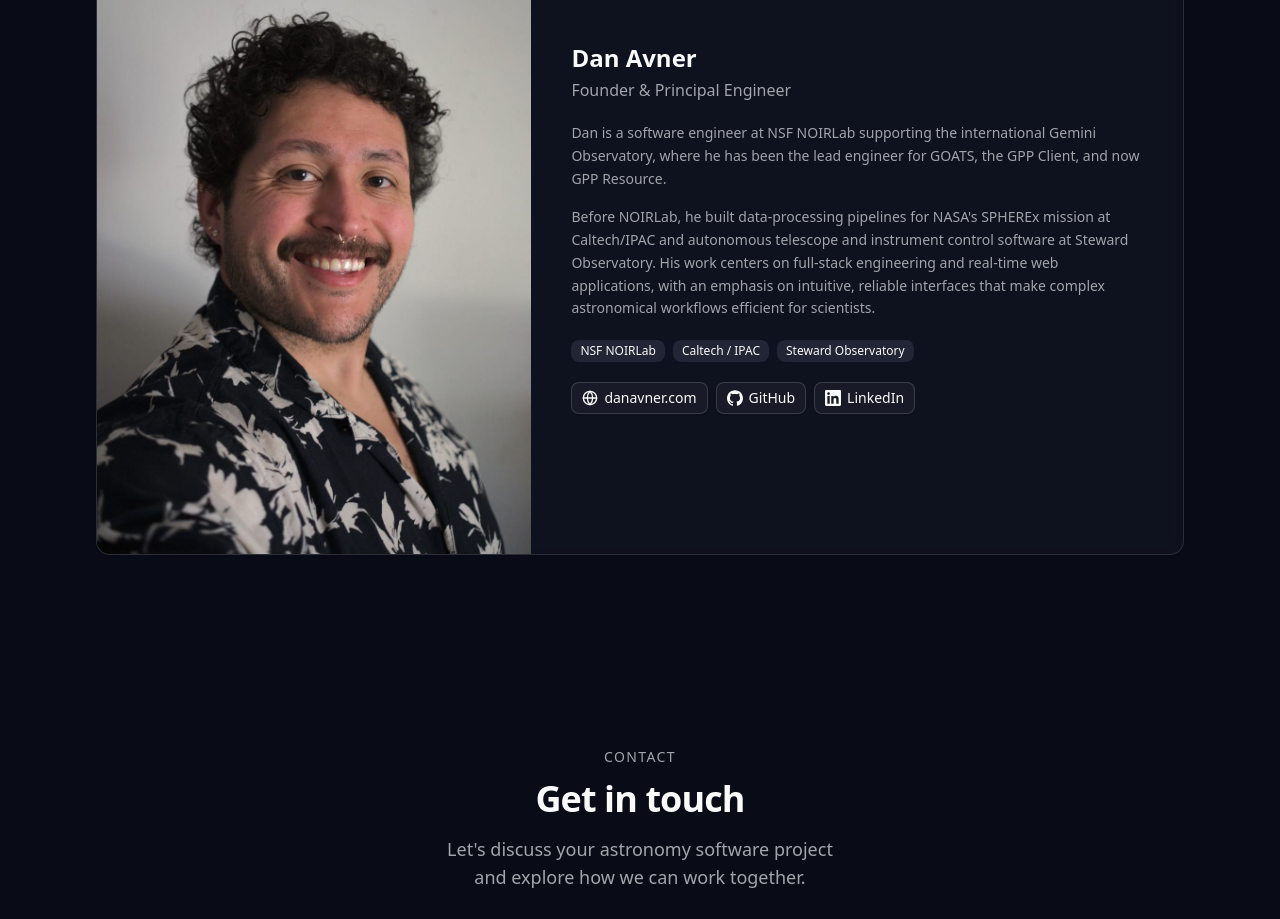
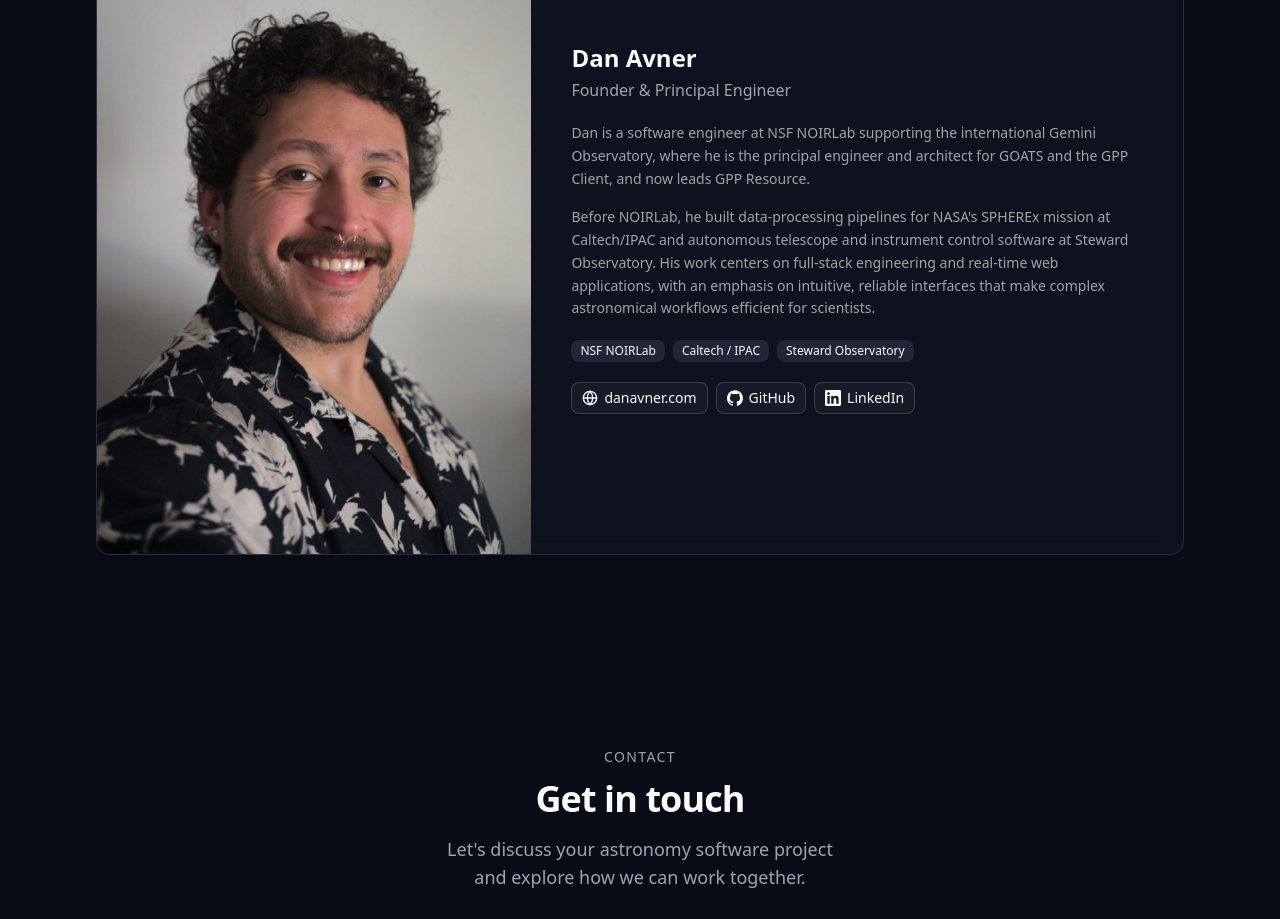
Before and after one commit to sidereal-software/sidereal-software.github.io, a React (Vite) app: page / in a window 1280 px wide. Shown: the part 4740-5659 px from the top of the page. Built offline with nearby package versions, Linux system fonts and the light colour scheme.

Commit message:
fix(site): align founder bio with principal engineer wording

```diff
--- a/src/components/sections/founder.tsx
+++ b/src/components/sections/founder.tsx
@@ -40,8 +40,8 @@ export function Founder() {
             <div className="text-muted-foreground space-y-4 text-sm leading-relaxed">
               <p>
                 Dan is a software engineer at NSF NOIRLab supporting the international
-                Gemini Observatory, where he has been the lead engineer for GOATS, the GPP
-                Client, and now GPP Resource.
+                Gemini Observatory, where he is the principal engineer and architect for
+                GOATS and the GPP Client, and now leads GPP Resource.
               </p>
               <p>
                 Before NOIRLab, he built data-processing pipelines for NASA's SPHEREx
```
